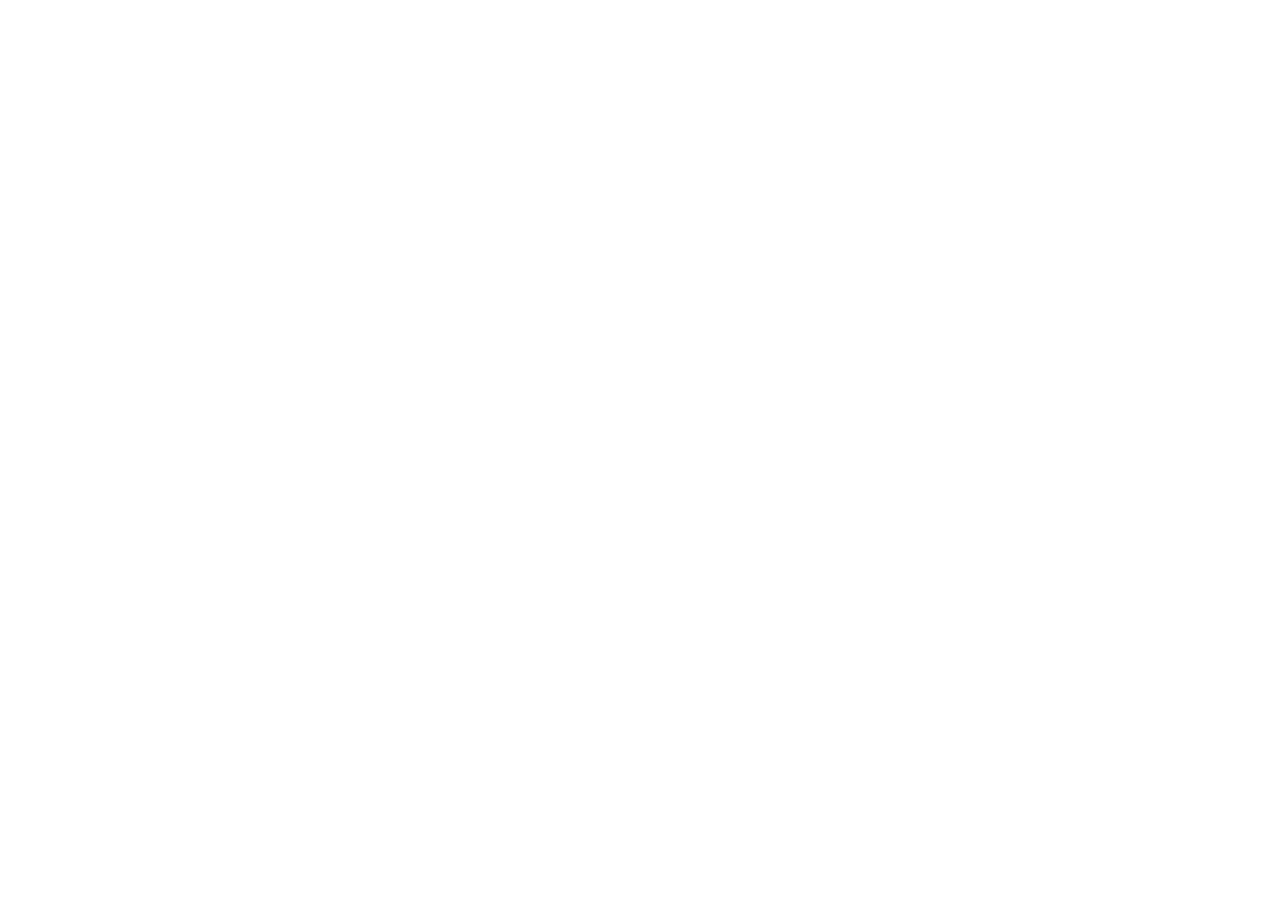
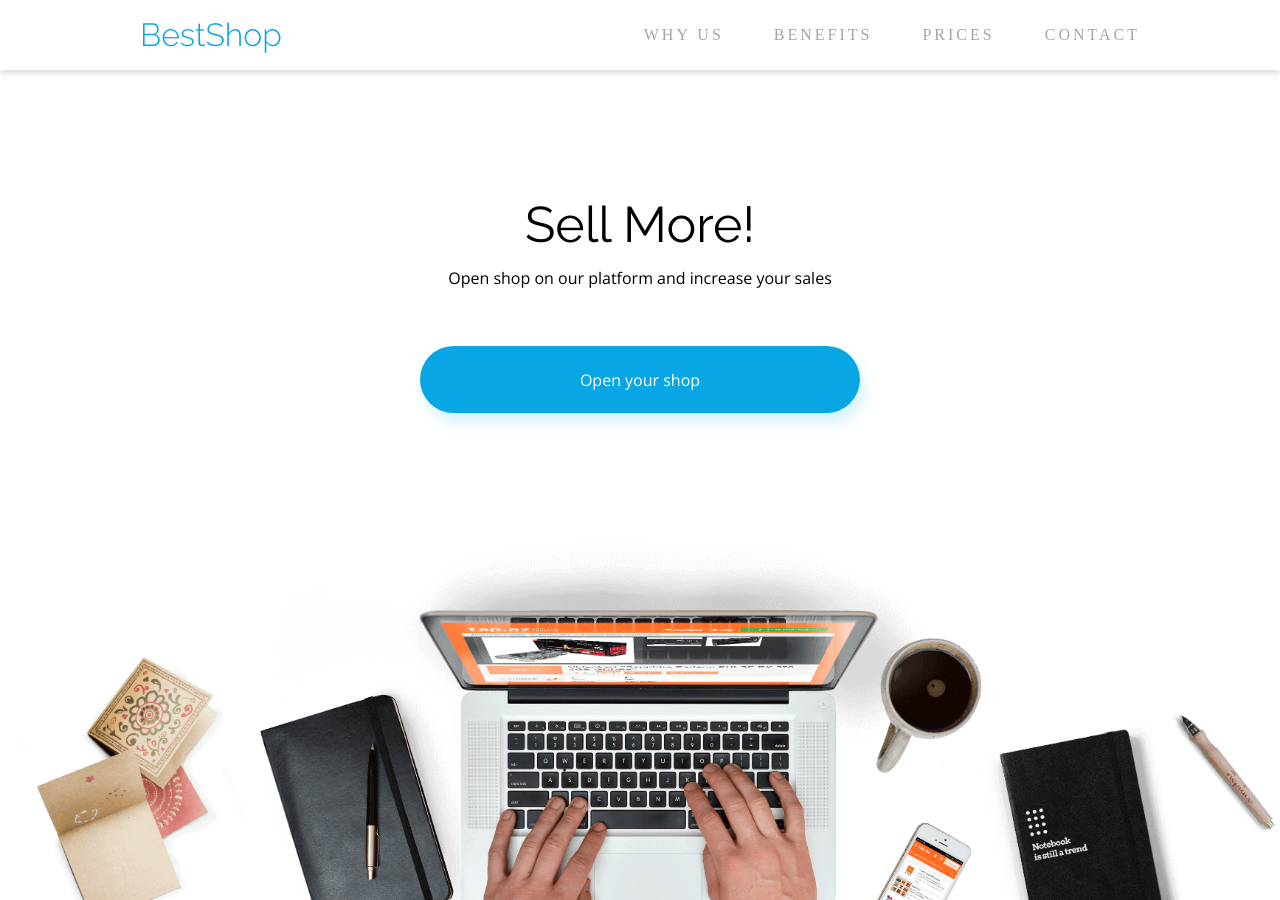
Before and after one commit to MaksymKopych/projekt-BestShop, a plain HTML site: page index.html in a window 1280 px wide. Before the commit the page ends 800 px from the top, so only its background shows below. Drawn offline with nearby package versions, Linux system fonts and the light colour scheme.

Commit message:
header style

```diff
--- a/css/style.css
+++ b/css/style.css
@@ -2,4 +2,102 @@
     margin: 0;
     font-family: 'Open Sans', sans-serif;
     font-family: 'Raleway', sans-serif;
+    box-sizing: border-box;
 }
+:root{
+    --color-primary: #08a6e4;
+    --color-primary-shadow: rgba(7, 172, 230, 0.16);
+    --color-redish: #fb3b64;
+    --color-green: #55dfb4;
+    --color-black: #000000;
+    --color-white: #ffffff;
+    --color-grey: #a5a5a5;
+    --color-light-grey: #f7f7f7;
+    --button-radius: 35px;
+    --font-raleway: "Raleway", sans-serif;
+    --font-open-sans: "Open Sans", sans-serif;
+}
+.header{
+    width: 100vw;
+    min-height: 900px;
+    background-image: url(../assets/Background.png);
+    background-repeat: no-repeat;
+    background-size: contain;
+    background-position: bottom;
+}
+.nav{
+    width: 100vw;
+    height: 70px;
+    display: flex;
+    align-items: center;
+    justify-content: space-between;
+    padding: 0 140px 0 140px;
+    box-shadow: 0px 3px 6px #00000029;
+    background-color: var(--color-white);
+}
+.nav__menu{
+    display: flex;
+    flex-direction: row;
+    gap: 50px;
+    height: 100%;
+    width: auto;
+}
+.menu__list{
+    display: flex;
+    justify-content: center;
+    align-items: center;
+    height: 100%;
+    width: auto;
+    position: relative;
+}
+.menu__list:hover{
+    color: var(--color-black);
+    box-shadow: 0px -3px 0px 0px var(--color-primary) inset;
+    transition: 0.5s;
+}
+.logo__text{
+    font-family: var(--font-raleway);
+    font-size: 32px;
+    color: var(--color-primary);
+    text-decoration: none;
+    font-weight: 300;
+}
+.menu__list {
+    text-decoration: none;
+    text-transform: uppercase;
+    color: var(--color-grey);
+    letter-spacing: 3px;
+}
+.header__content{
+    display: flex;
+    flex-direction: column;
+    justify-content: center;
+    align-items: center;
+    padding-top: 130px;
+}
+.header__content-heading{
+    color: var(--color-black);
+    font-size: 50px;
+    font-family: var(--font-raleway);
+}
+.header__content-text{
+    padding-top: 20px;
+    color: var(--color-black);
+    font-size: 16px;
+    font-family: var(--font-open-sans);
+}
+.header__content-button{
+    margin-top: 60px;
+    display: flex;
+    justify-content: center;
+    align-items: center;
+    box-shadow: 5px 10px 14px var(--color-primary-shadow);
+    width: 440px;
+    height: 67px;
+    border-radius: var(--button-radius);
+    background-color: var(--color-primary);
+    text-decoration: none;
+    color: var(--color-white);
+    font-size: 16px;
+    font-family: var(--font-open-sans);
+}
--- a/index.html
+++ b/index.html
@@ -12,6 +12,37 @@
     <title>BestShop</title>
 </head>
 <body>
-
+    <header class="header">
+        <nav class="nav">
+            <a href="" class="logo__text">BestShop</a>
+            <menu class="nav__menu">
+                <ul class="nav__menu">
+                    <li class="menu__list">
+                        <a class="menu__list" href="">Why us</a>
+                    </li>
+                    <li class="menu__list">
+                        <a class="menu__list" href="">Benefits</a>
+                    </li>
+                    <li class="menu__list">
+                        <a class="menu__list" href="">Prices</a>
+                    </li>
+                    <li class="menu__list">
+                        <a class="menu__list" href="">Contact</a>
+                    </li>
+                </ul>
+            </menu>
+        </nav>
+        <div class="header__content">
+            <h1 class="header__content-heading">
+                Sell More!
+            </h1>
+            <p class="header__content-text">
+                Open shop on our platform and increase your sales
+            </p>
+            <a href="" class="header__content-button">
+                Open your shop
+            </a>
+        </div>
+    </header>
 </body>
 </html>
```
